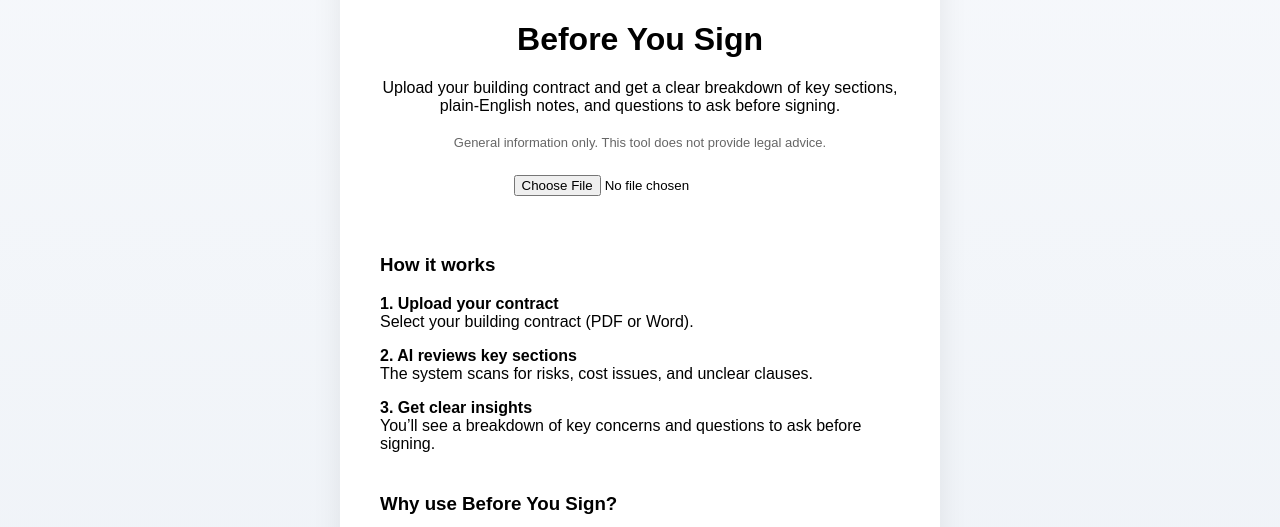
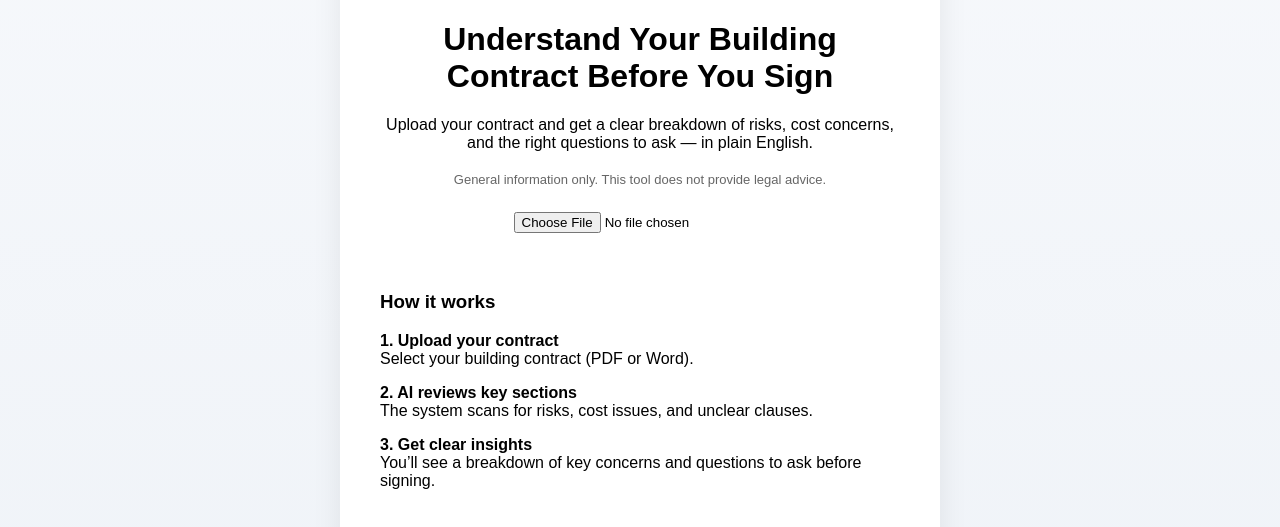
Before and after one commit to BeforeYouSign/before-you-sign, a plain HTML site: page index.html in a window 1280 px wide. Shown: the part 224-751 px from the top of the page. Drawn offline with Linux system fonts and the light colour scheme.

Commit message:
Update index.html

```diff
--- a/index.html
+++ b/index.html
@@ -46,9 +46,11 @@ button:hover {
 
 <div class="box" style="margin-top:50px;">
 <img src="https://via.placeholder.com/200x80?text=BYS" alt="Before You Sign Logo" style="margin-bottom:20px;">
-<h1 style="margin-top:0; font-size:32px;">Before You Sign</h1>
+<h1 style="margin-top:0; font-size:32px;">
+  Understand Your Building Contract Before You Sign
+</h1>
 <p style="margin-bottom:20px;">
-  Upload your building contract and get a clear breakdown of key sections, plain-English notes, and questions to ask before signing.
+  Upload your contract and get a clear breakdown of risks, cost concerns, and the right questions to ask — in plain English.
 </p>
 
 <p style="font-size:13px; color:#666; margin-bottom:25px;">
```
